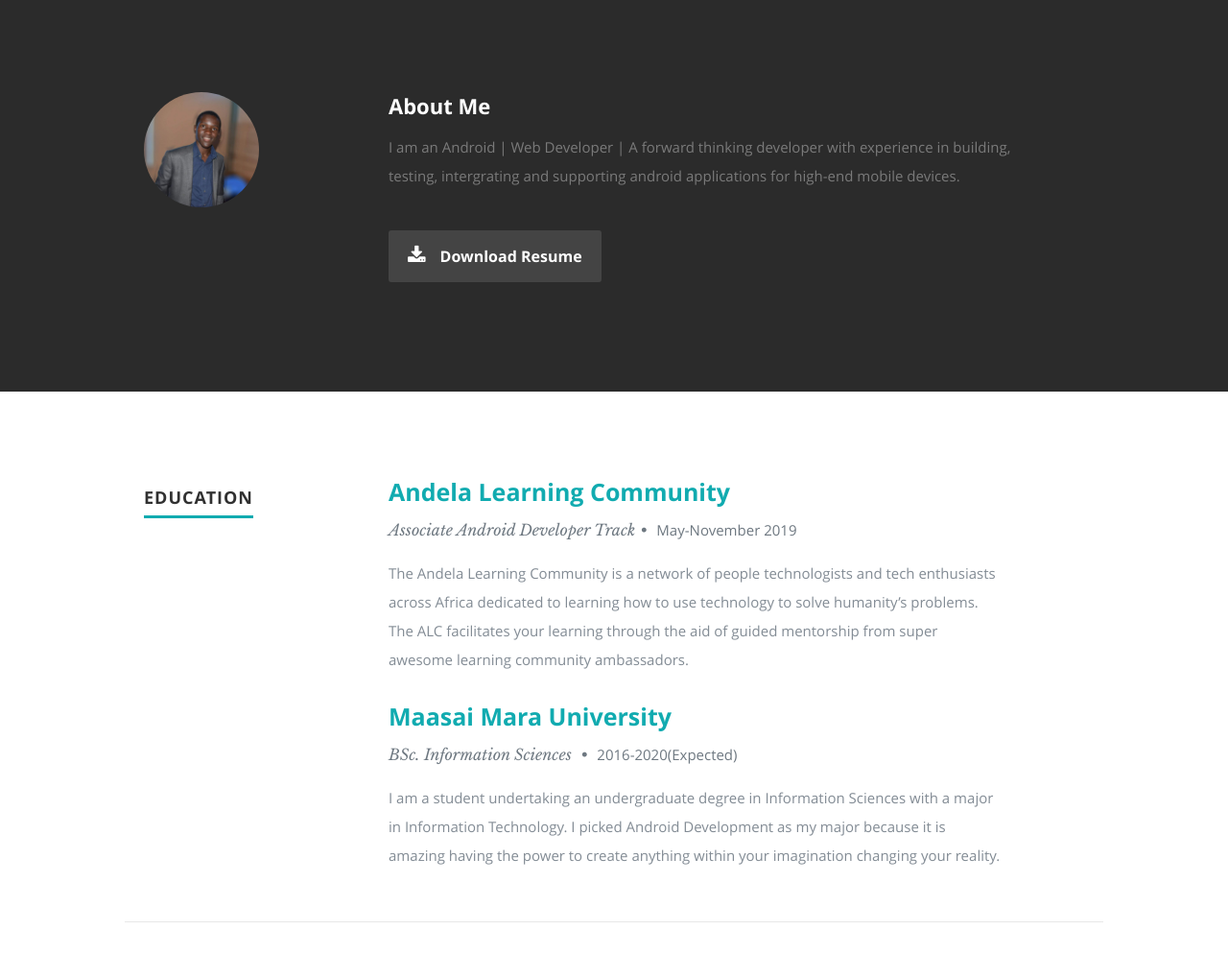
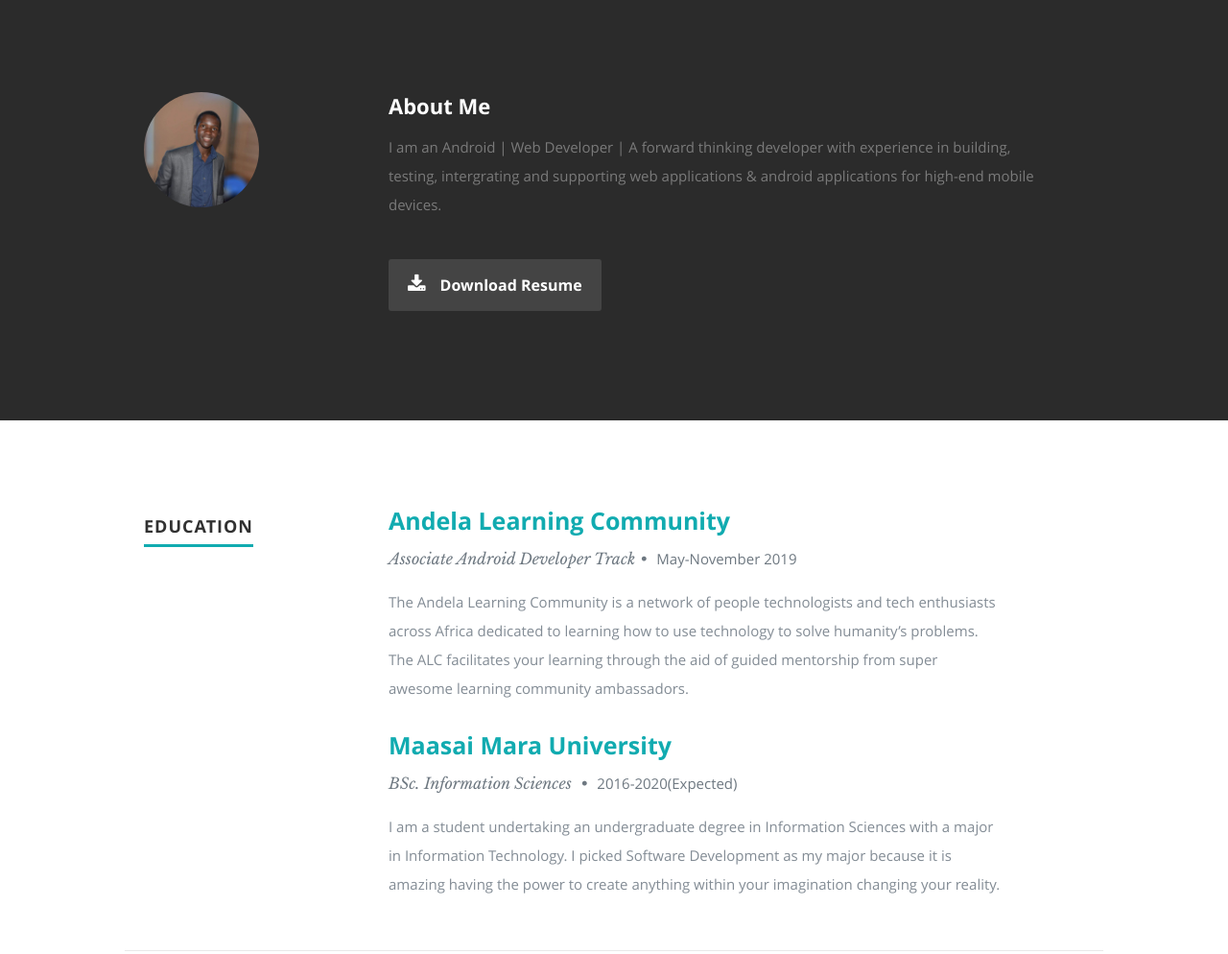
Before and after one commit to NewtonRono/newtonrono.github.io, a plain HTML site: page index.html in a window 1280 px wide. Shown: the part 800-1794 px from the top of the page at 96% size. Drawn offline with nearby package versions, Linux system fonts and the light colour scheme.

Commit message:
Update index.html

```diff
--- a/index.html
+++ b/index.html
@@ -112,7 +112,7 @@
 
             <h2>About Me</h2>
 
-            <p>I am an Android | Web Developer | A forward thinking developer with experience in building, testing, intergrating and supporting android applications for high-end mobile devices.
+            <p>I am an Android | Web Developer | A forward thinking developer with experience in building, testing, intergrating and supporting web applications & android applications for high-end mobile devices.
             </p>
 
             <div class="row">
@@ -172,7 +172,7 @@ The Andela Learning Community is a network of people technologists and tech enth
                   <p class="info">BSc. Information Sciences <span>&bull;</span> <em class="date">2016-2020(Expected)</em></p>
 
                   <p>
-                I am a student undertaking an undergraduate degree in Information Sciences with a major in Information Technology. I picked Android Development as my major because it is amazing having the power to create anything within your imagination changing your reality.
+                I am a student undertaking an undergraduate degree in Information Sciences with a major in Information Technology. I picked Software Development as my major because it is amazing having the power to create anything within your imagination changing your reality.
                   </p>
 
                </div>
```
